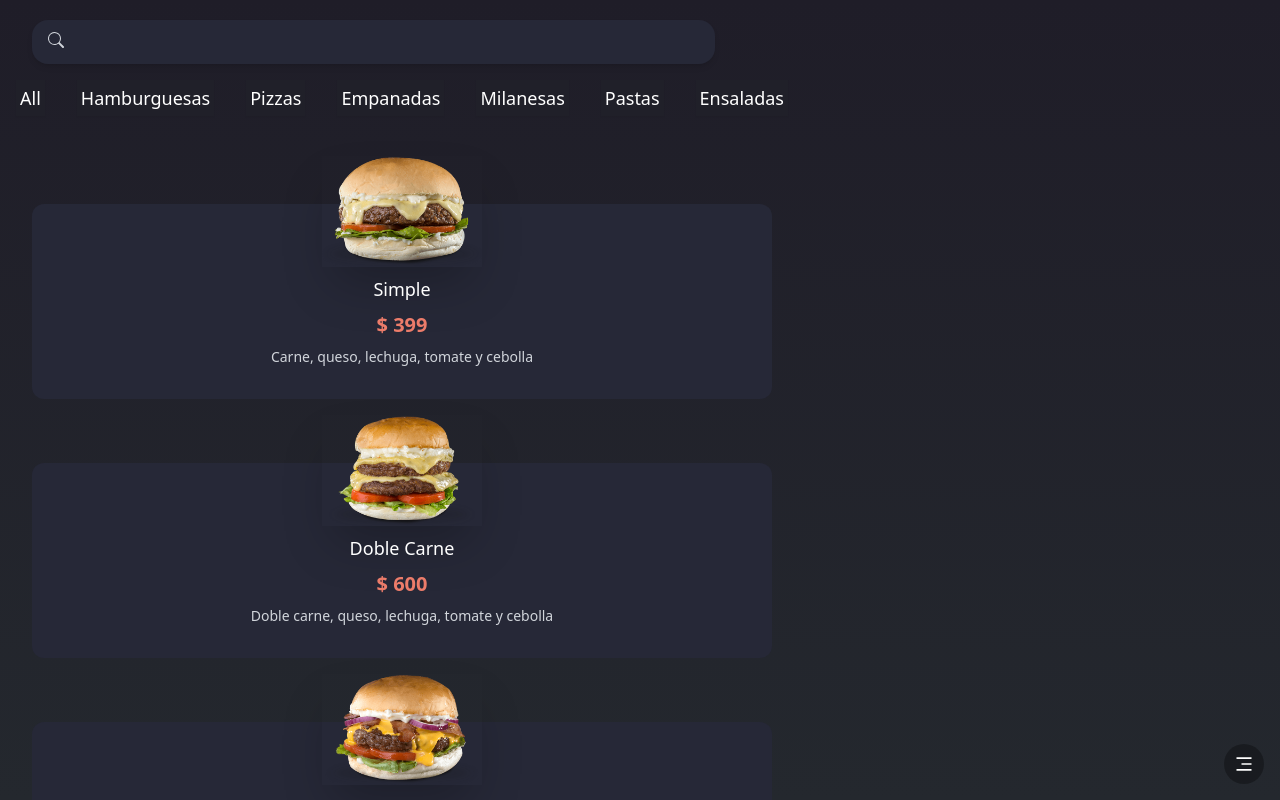
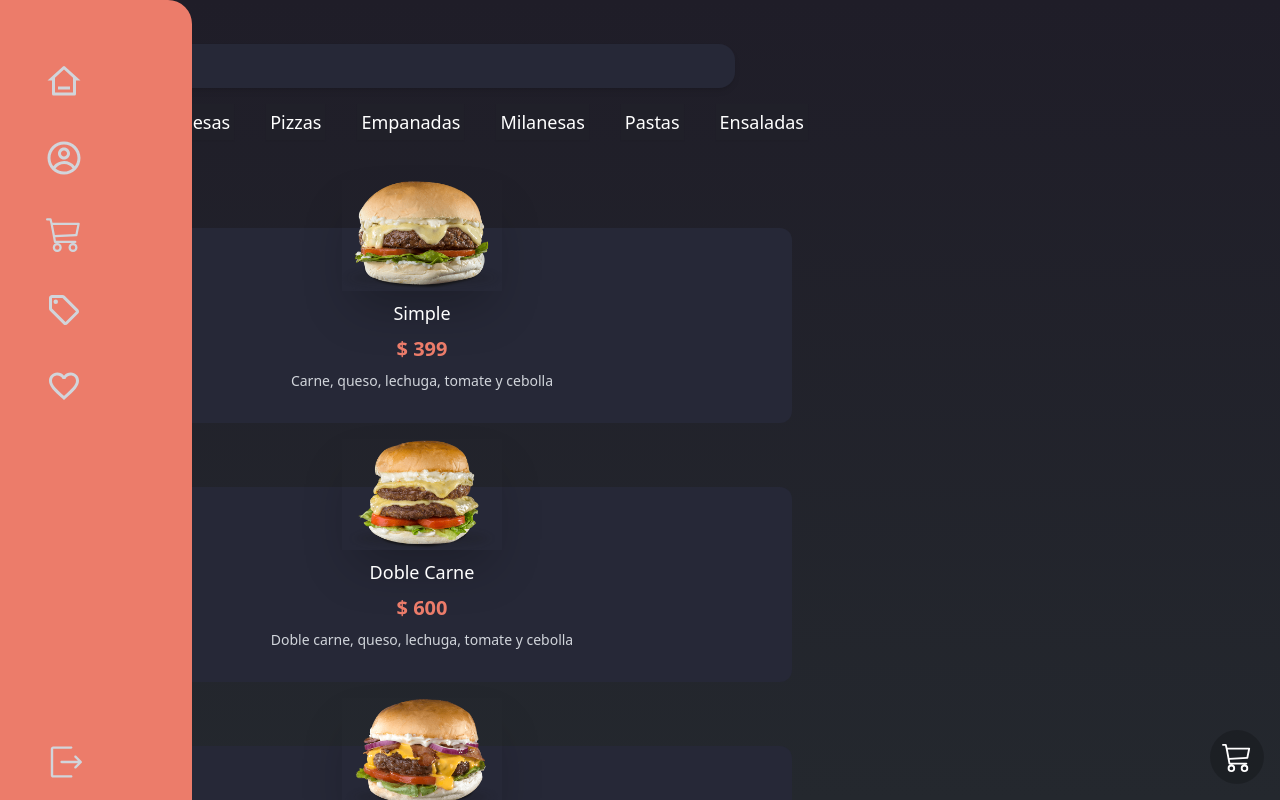
Before and after one commit to facuguardia/app-food, a React (Vite) app: page /home in a window 1280 px wide. Built offline with nearby package versions, Linux system fonts and the light colour scheme; no server answers; sample sign-in values are in the browser's storage.

Commit message:
sidebar + car restyling

```diff
--- a/src/components/home/Home.jsx
+++ b/src/components/home/Home.jsx
@@ -5,11 +5,11 @@ import Search from "./Search/Search";
 import Cards from "./Cards/Cards";
 import Footer from "../Footer";
 // Icon
-import { BsCartDash } from "react-icons/bs";
+import { BsCart3 } from "react-icons/bs";
 import { CgProfile } from "react-icons/cg";
 import { MdOutlineLocalOffer, MdOutlineFavoriteBorder } from "react-icons/md";
 import { RxExit } from "react-icons/rx";
-import { RiMenu3Fill, RiCloseFill } from "react-icons/ri";
+import { RiHome3Line } from "react-icons/ri";
 // Plantilla card
 import { food } from "../../data";
 import { useState } from "react";
@@ -52,24 +52,31 @@ import { useState } from "react";
 // }
 
 function Home() {
+
   const [menu, setMenu] = useState(false);
+
   return (
     <>
       {/* Container Sidebar */}
       <div
+        onClick={() => setMenu(!menu)}
         className={`bg-secondary h-full fixed w-[20%] flex flex-col justify-between items-center p-5 pt-16 rounded-tr-3xl z-50 transition-all duration-300 ${
-          menu ? "left-0" : "-left-full"
+          menu ? "left-0" : "-left-16"
         }`}
       >
         {/* Menu Sidebar */}
         <nav className="flex flex-col items-center gap-10 text-gray-300 text-4xl">
           {/* Item */}
           <Link href="#">
+            <RiHome3Line />
+          </Link>
+          {/* Item */}
+          <Link href="#">
             <CgProfile />
           </Link>
           {/* Item */}
           <Link href="#">
-            <BsCartDash />
+            <BsCart3 />
           </Link>
           {/* Item */}
           <Link href="#">
@@ -87,17 +94,12 @@ function Home() {
           </Link>
         </div>
         {/* Button Mobile */}
-        <button
-          onClick={() => setMenu(!menu)}
-          className="fixed right-4 bottom-4 text-xl bg-black/30 p-2.5 rounded-full text-white z-50"
-        >
-          {menu ? <RiCloseFill /> : <RiMenu3Fill />}
+        <button className="fixed right-4 bottom-4 text-3xl bg-black/20 p-3 rounded-full text-white z-50">
+          <BsCart3 />
         </button>
       </div>
       {/* Container Home */}
-      <div
-        className={`bg-gradient-to-b  from-background to-[#24282E]  min-h-screen overflow-y-auto`}
-      >
+      <div className="bg-gradient-to-b  from-background to-[#24282E]  min-h-screen overflow-y-auto p-5 pt-6">
         <Search />
 
         <Categorias />
```
